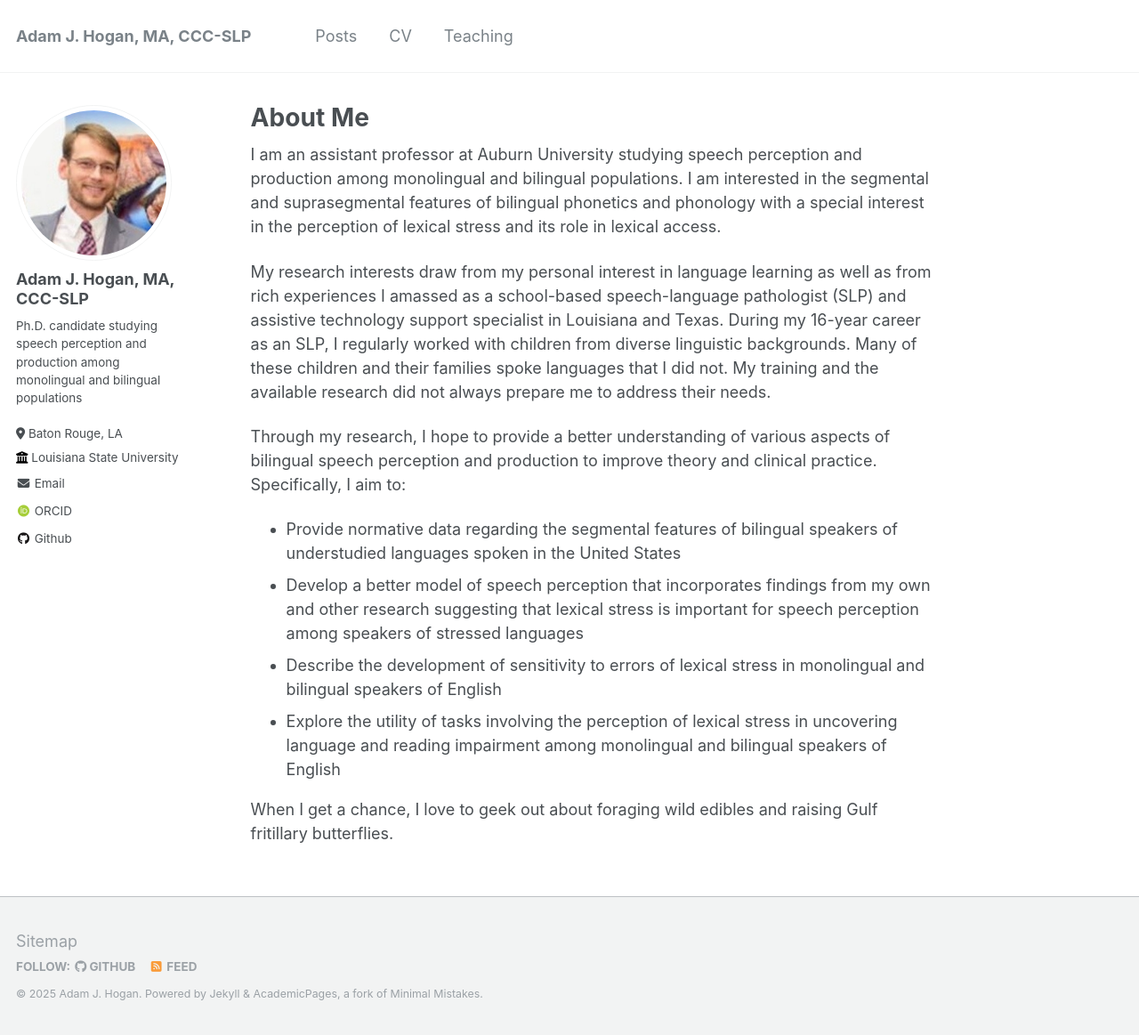
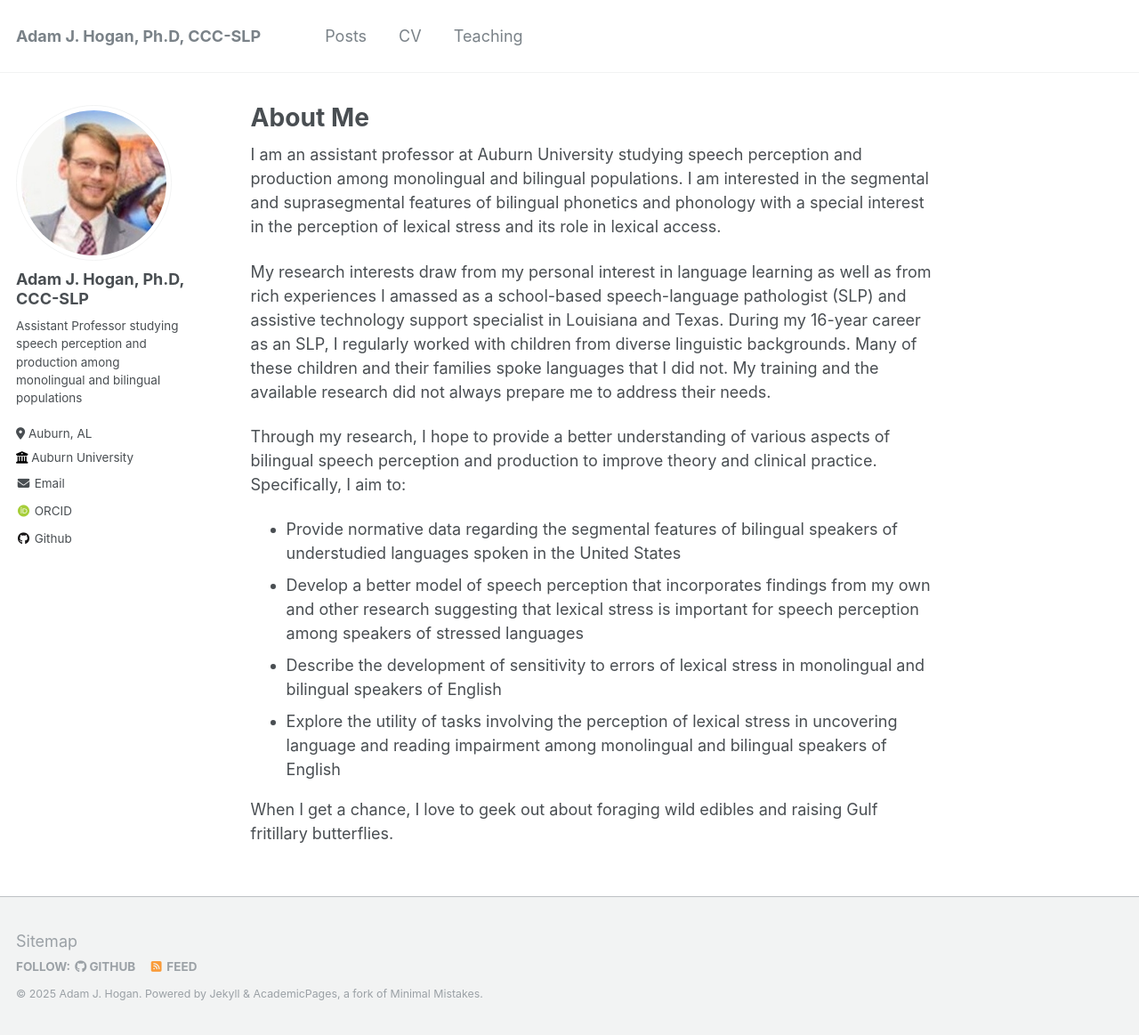
Before and after one commit to adamjhogan/adamjhogan.github.io, a Jekyll site: the page built from _pages/about.md, in a window 1280 px wide and 1163 px high. Shown: the whole window at 89% size. Built offline with Jekyll 4.4.1, drawn with Linux system fonts in a browser that asks for light colours; some web fonts are replaced.

Commit message:
Update _config.yml

```diff
--- a/_config.yml
+++ b/_config.yml
@@ -8,7 +8,7 @@
 
 # Basic Site Settings
 locale                   : "en-US"
-title                    : "Adam J. Hogan, MA, CCC-SLP"
+title                    : "Adam J. Hogan, Ph.D, CCC-SLP"
 title_separator          : "-"
 name                     : &name "Adam J. Hogan"
 description              : &description "A simple website"
@@ -22,13 +22,13 @@ repository               : "adamjhogan/adamjhogan.github.io"
 author:
   # Biographic information
   avatar           : "profile.png"
-  name             : "Adam J. Hogan, MA, CCC-SLP"
+  name             : "Adam J. Hogan, Ph.D, CCC-SLP"
   pronouns         : # example: "she/her"
-  bio              : "Ph.D. candidate studying speech perception and production among monolingual and bilingual populations"
-  location         : "Baton Rouge, LA"
-  employer         : "Louisiana State University"
+  bio              : "Assistant Professor studying speech perception and production among monolingual and bilingual populations"
+  location         : "Auburn, AL"
+  employer         : "Auburn University"
   uri              : # URL
-  email            : "ahoga15@lsu.edu"
+  email            : "adamjhoga@auburn.edu"
 
   # Academic websites
   arxiv            : # URL - Update with the correct link to your profile
```
